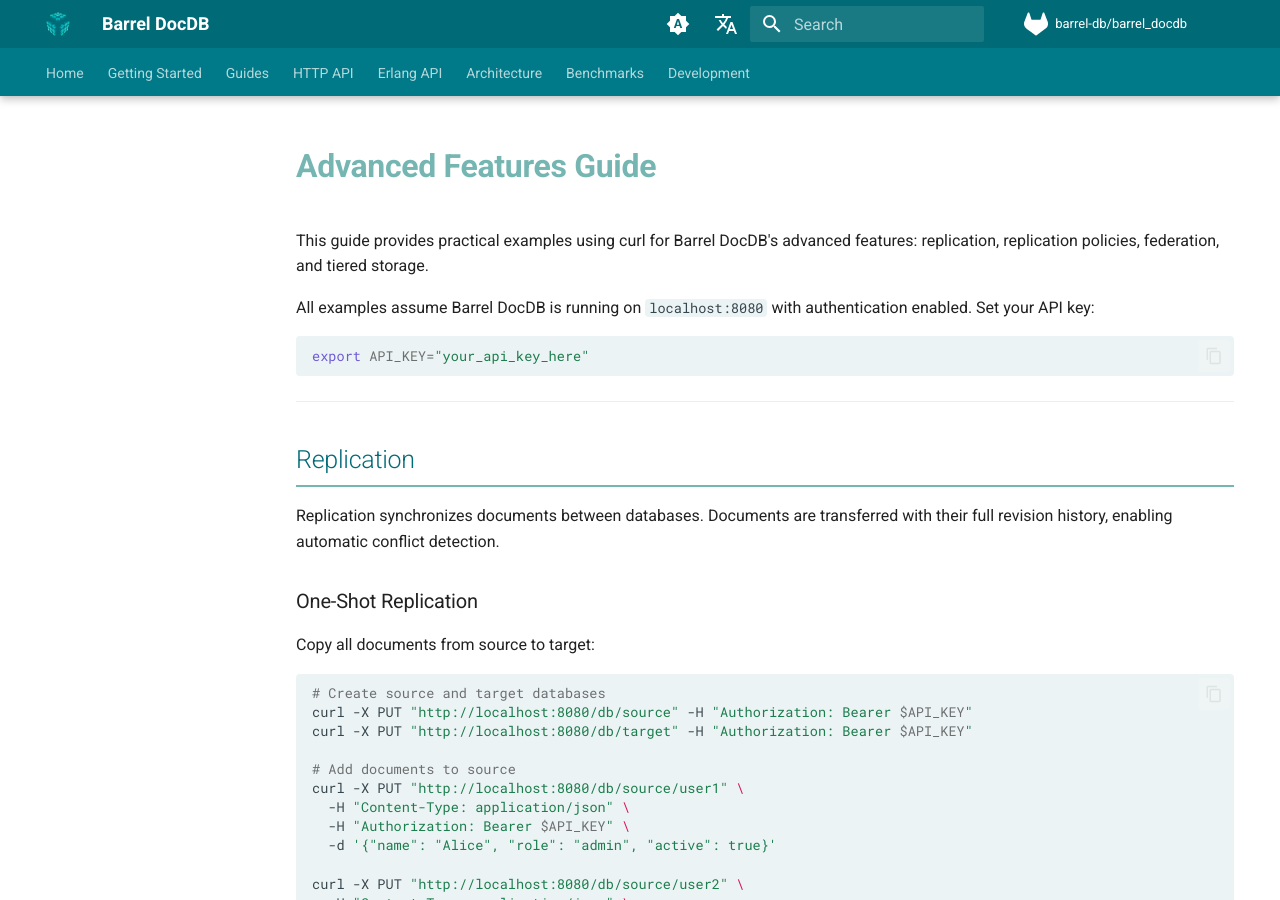
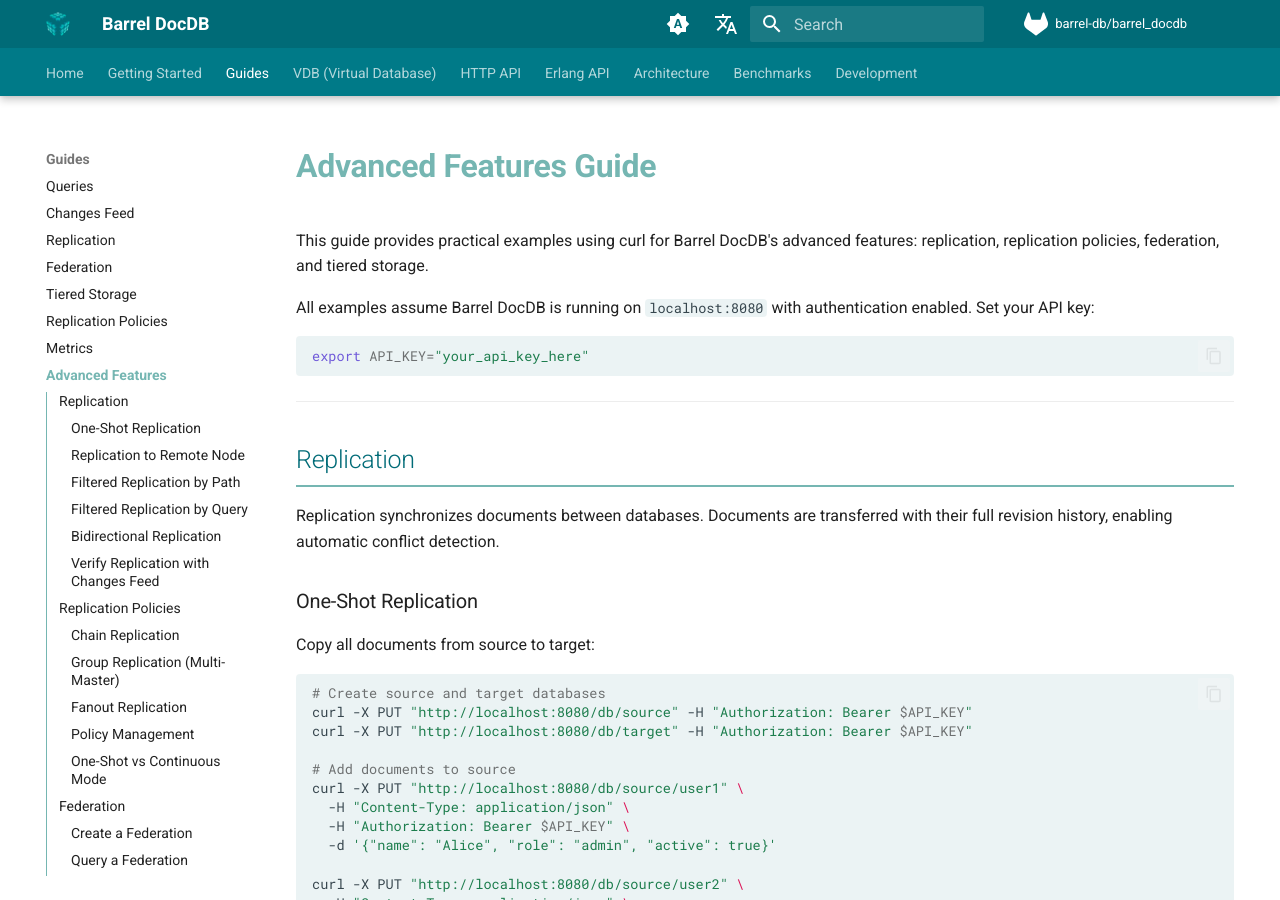
Before and after one commit to barrel-db/barrel_docdb, an MkDocs documentation site: the page built from docs/advanced-features.md, in a window 1280 px wide and 900 px high. Built offline with MkDocs 1.6.1 and Material for MkDocs 9.7.7, drawn with Linux system fonts in a browser that asks for light colours; comment, search, counter and statistics services are not loaded.

Commit message:
Add VDB and advanced features to mkdocs navigation

```diff
--- a/mkdocs.yml
+++ b/mkdocs.yml
@@ -67,6 +67,10 @@ nav:
     - Tiered Storage: tiered-storage.md
     - Replication Policies: replication-policies.md
     - Metrics: metrics.md
+    - Advanced Features: advanced-features.md
+  - VDB (Virtual Database):
+    - Overview: vdb.md
+    - Multi-Datacenter Sharding: sharding.md
   - HTTP API: api/http.md
   - Erlang API: api/erlang.md
   - Architecture: design.md
```
